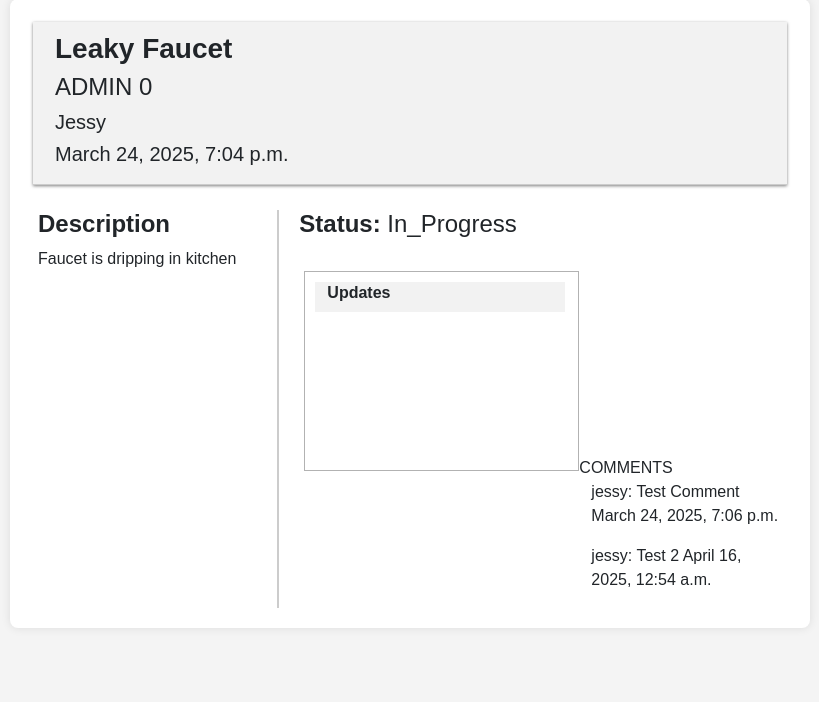
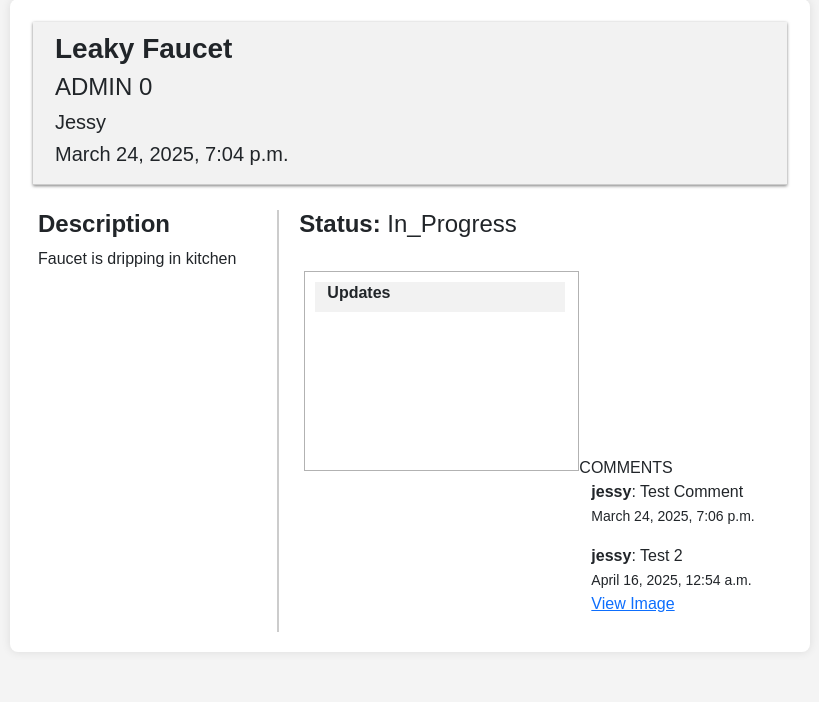
Before and after one commit to dmangames1941/Maintenance-Request-Ticketing-System, a Django app: page /1 in a window 1280 px wide. Shown: the part 272-974 px from the top of the page, without its empty margins (230-1049 px from the left). Before the commit the page ends 880 px from the top, so only its background shows below. Run offline with Django 5.2, Linux system fonts and the light colour scheme; a user stored in the database is signed in; data comes from the database, SQL or seed files in the repository; some libraries are stand-ins or nearby versions.

Commit message:
Feat: Added the image-linking functionality to tenant-side comments as well

```diff
--- a/maintReqTickSys/ticketsystem/templates/ticket_page.html
+++ b/maintReqTickSys/ticketsystem/templates/ticket_page.html
@@ -168,8 +168,14 @@
                     <div class="row">
                         COMMENTS<br>
                         {% for comment in comments %}
-                            <p>{{ comment.user }}: {{ comment.content }} {{ comment.created_date }}</p>
-                        {% endfor %}
+                                <p>
+                                    <strong>{{ comment.user }}</strong>: {{ comment.content }} <br>
+                                    <small>{{ comment.created_date }}</small><br>
+                                    {% if comment.image %}
+                                        <a href="{{ comment.image.url }}" target="_blank">View Image</a>
+                                    {% endif %}
+                                </p>
+                             {% endfor %}
 
                     </div>
                 </div>
```
